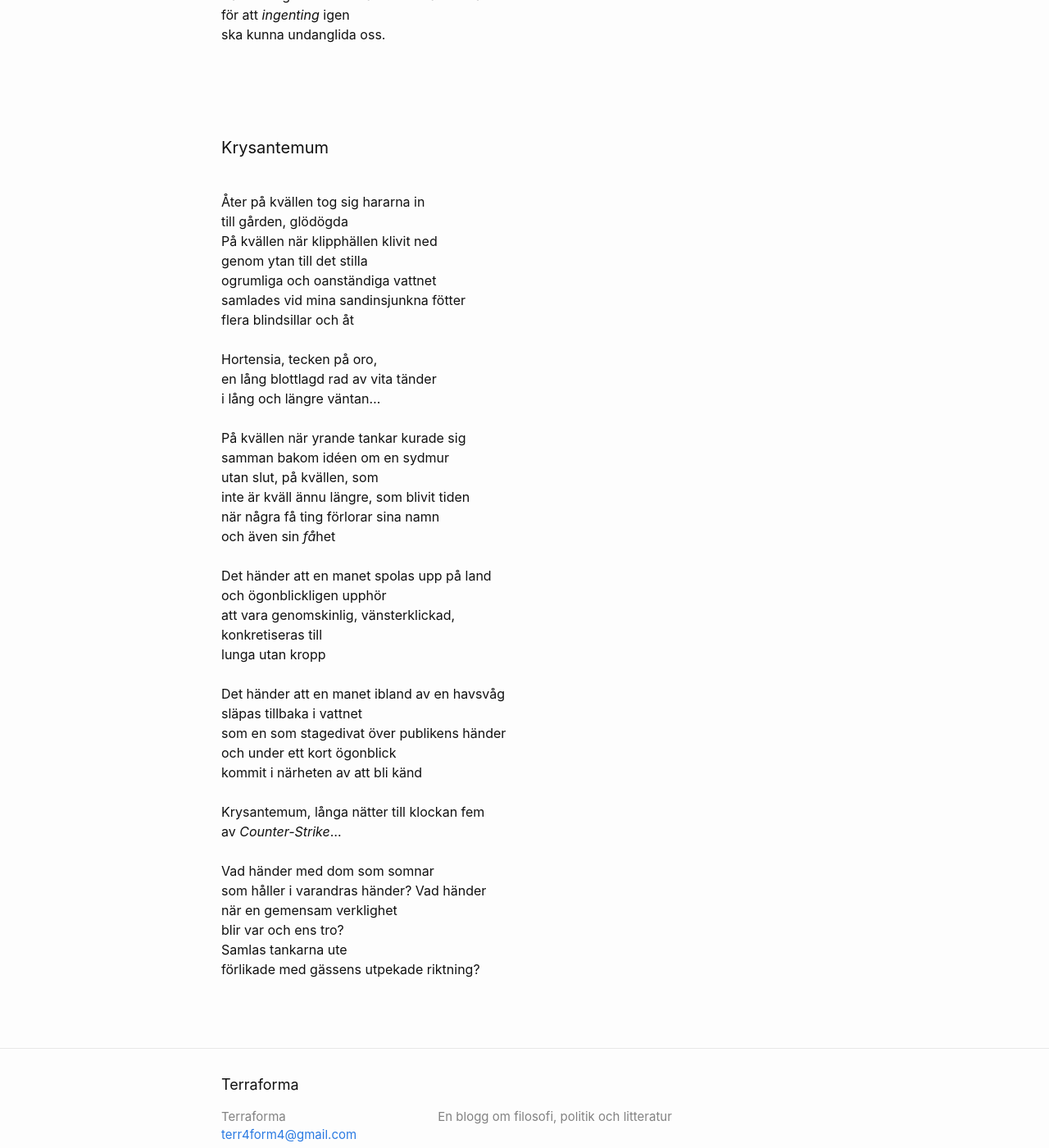
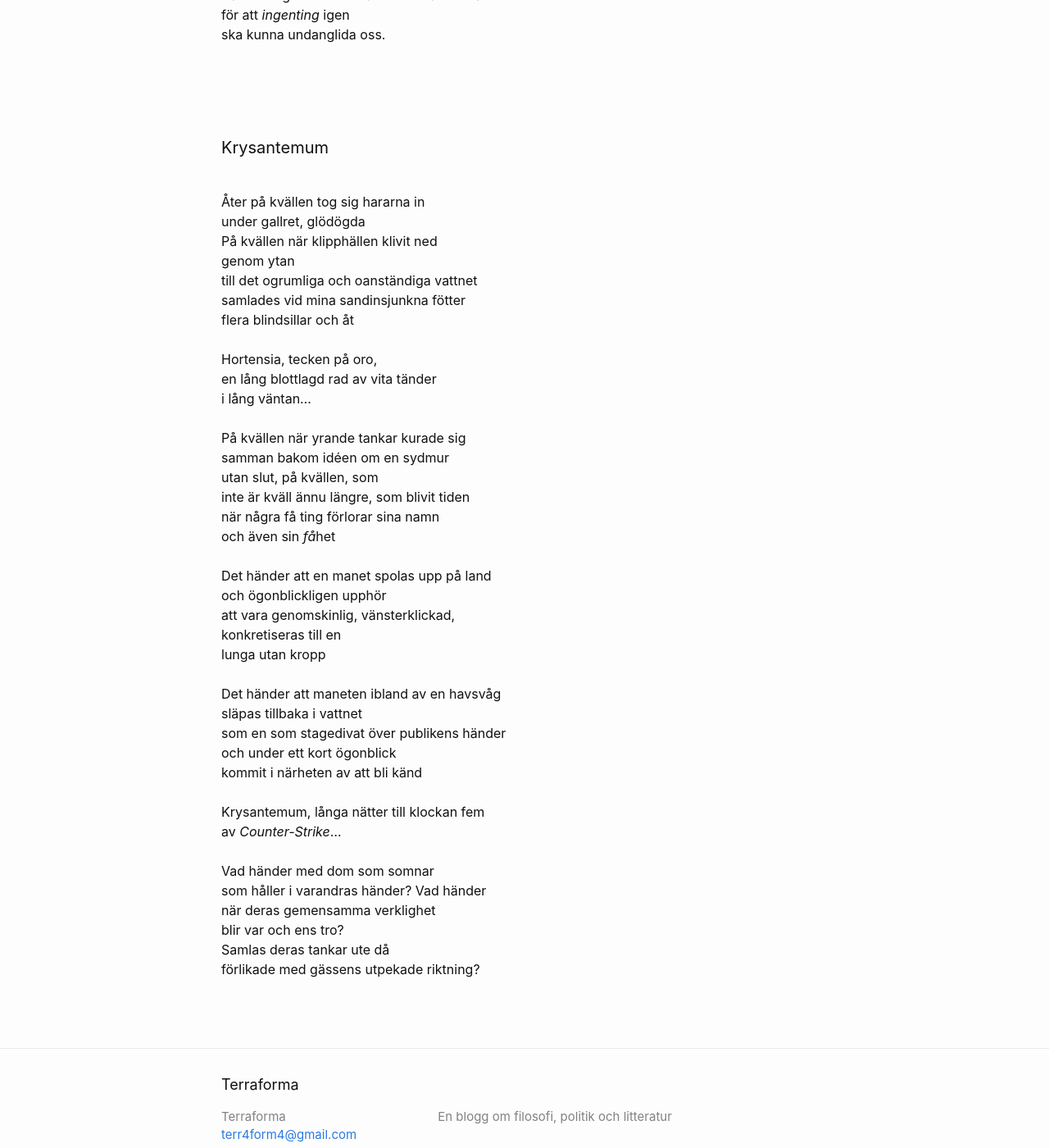
Before and after one commit to terr4form4/terr4form4.github.io, a Jekyll site: the page built from _posts/poesi/2024-01-03-dikter-2023-2024.md, in a window 1280 px wide and 1400 px high, scrolled down 9197 px. Shown: the whole window at 82% size. Built offline with Jekyll 4.4.1, drawn with Linux system fonts in a browser that asks for light colours; comment, search, counter and statistics services are not loaded.

Commit message:
Krysantemum

```diff
--- a/_posts/poesi/2024-01-03-dikter-2023-2024.md
+++ b/_posts/poesi/2024-01-03-dikter-2023-2024.md
@@ -385,16 +385,16 @@ ska kunna undanglida oss.<br/>
 
 <br/>
 Åter på kvällen tog sig hararna in<br/>
-till gården, glödögda<br/>
+under gallret, glödögda<br/>
 På kvällen när klipphällen klivit ned<br/>
-genom ytan till det stilla<br/>
-ogrumliga och oanständiga vattnet<br/>
+genom ytan<br/>
+till det ogrumliga och oanständiga vattnet<br/>
 samlades vid mina sandinsjunkna fötter<br/>
 flera blindsillar och åt<br/>
 <br/>
 Hortensia, tecken på oro,<br/>
 en lång blottlagd rad av vita tänder<br/>
-i lång och längre väntan...<br/>
+i lång väntan...<br/>
 <br/>
 På kvällen när yrande tankar kurade sig<br/>
 samman bakom idéen om en sydmur<br/>
@@ -406,10 +406,10 @@ och även sin *få*het<br/>
 Det händer att en manet spolas upp på land<br/>
 och ögonblickligen upphör<br/>
 att vara genomskinlig, vänsterklickad,<br/>
-konkretiseras till<br/>
+konkretiseras till en<br/>
 lunga utan kropp<br/>
 <br/>
-Det händer att en manet ibland av en havsvåg<br/>
+Det händer att maneten ibland av en havsvåg<br/>
 släpas tillbaka i vattnet<br/>
 som en som stagedivat över publikens händer<br/>
 och under ett kort ögonblick<br/>
@@ -420,8 +420,8 @@ av *Counter-Strike*...<br/>
 <br/>
 Vad händer med dom som somnar<br/>
 som håller i varandras händer? Vad händer<br/>
-när en gemensam verklighet<br/>
+när deras gemensamma verklighet<br/>
 blir var och ens tro?<br/>
-Samlas tankarna ute<br/>
+Samlas deras tankar ute då<br/>
 förlikade med gässens utpekade riktning?<br/>
 <br/>
```
